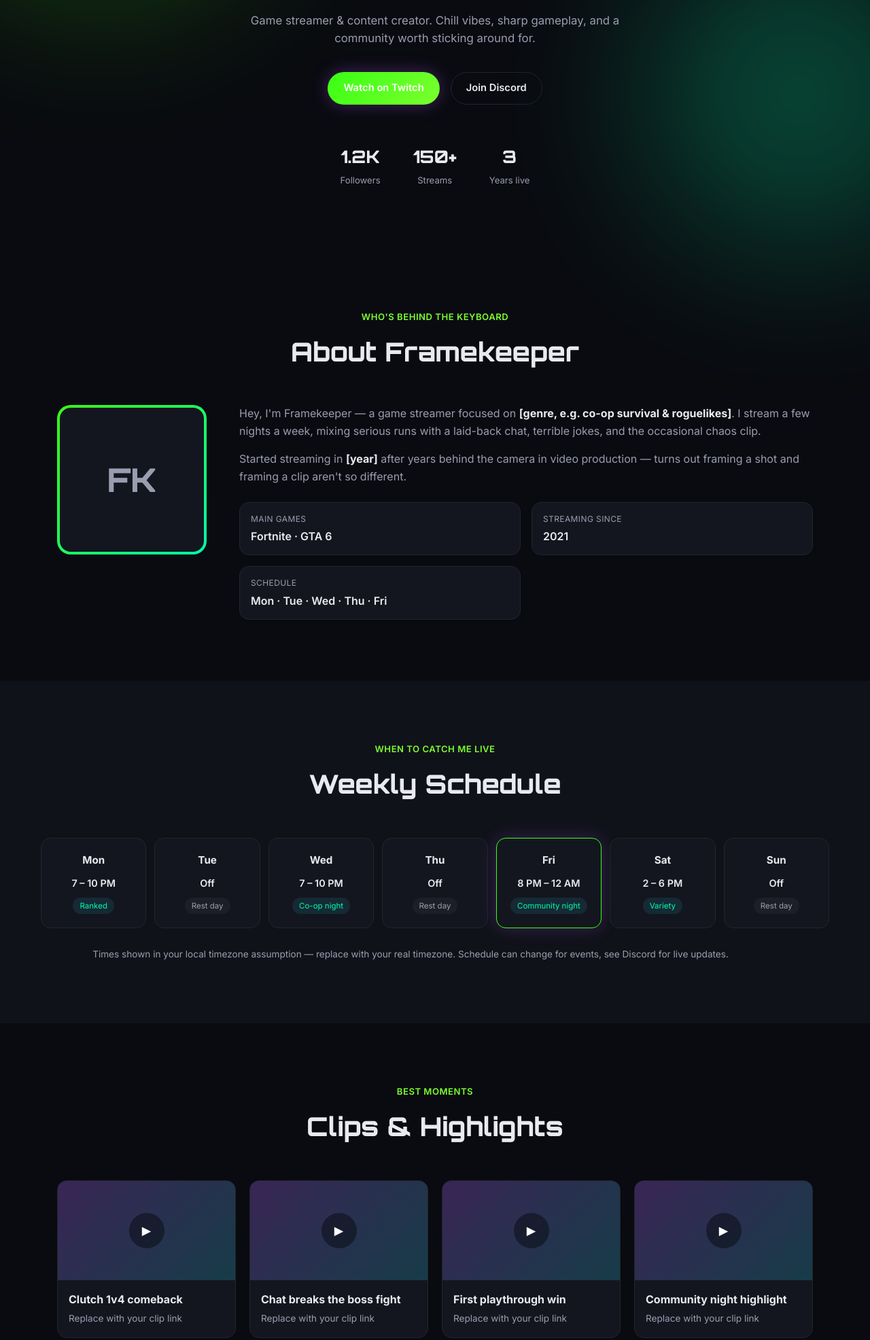
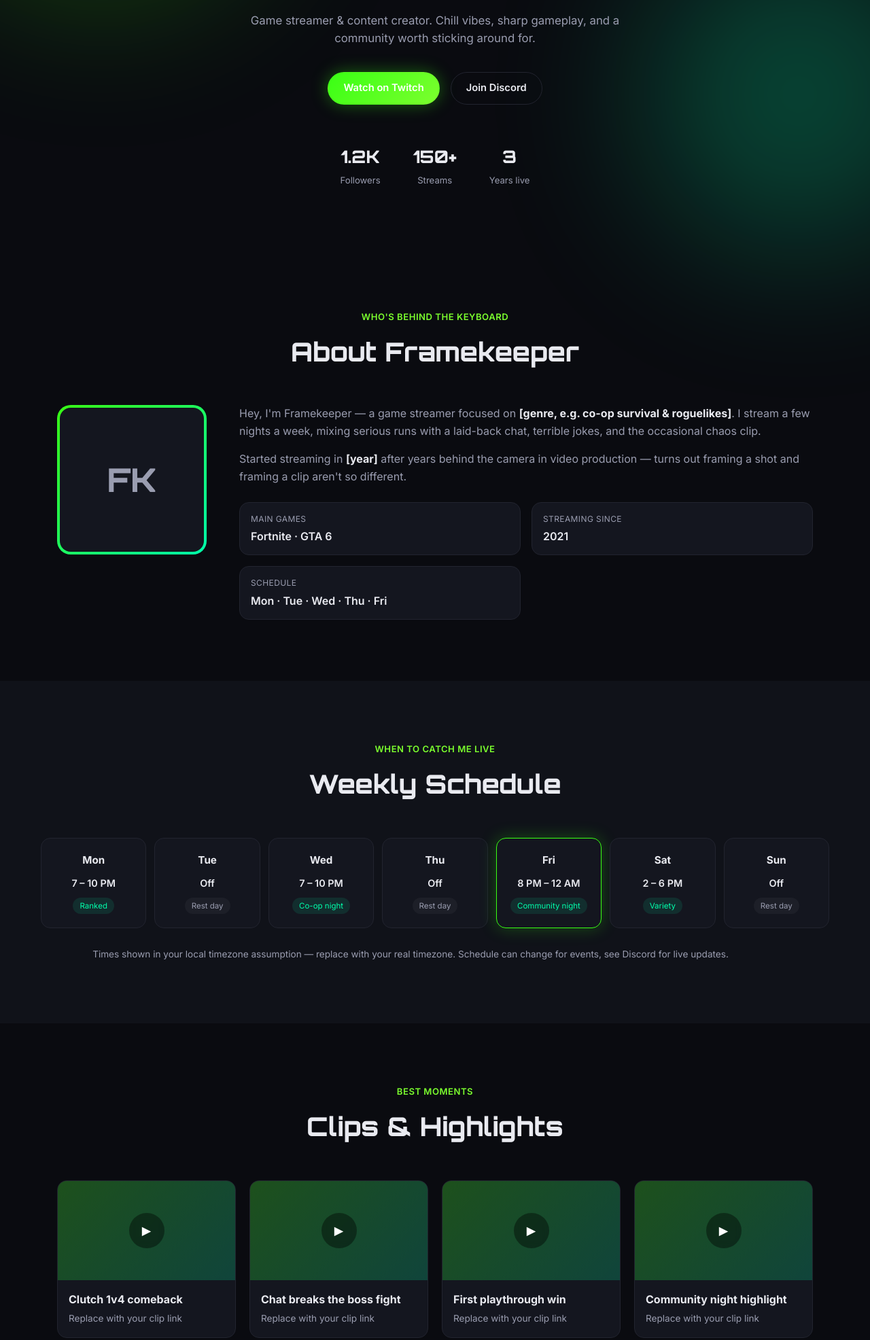
Before and after one commit to rubylaken-sudo/Framekeeper, a plain HTML site: page streamer-site/index.html in a window 1280 px wide. Shown: the part 356-2328 px from the top of the page at 68% size. Drawn offline with Linux system fonts and the light colour scheme.

Commit message:
Fix leftover purple/cyan colors and close path traversal in dev server
Some box-shadow/gradient rgba() values were hardcoded to the old
purple/cyan palette instead of the CSS variables, so they didn't
follow the green theme change. Also constrain devserver.ps1 to only
serve files inside its root directory.

Co-Authored-By: Claude Sonnet 5 <noreply@anthropic.com>

```diff
--- a/streamer-site/styles.css
+++ b/streamer-site/styles.css
@@ -126,9 +126,9 @@ a { color: inherit; text-decoration: none; }
 .btn-primary {
   background: linear-gradient(135deg, var(--purple), var(--pink));
   color: #fff;
-  box-shadow: 0 0 24px rgba(168, 85, 247, 0.35);
+  box-shadow: 0 0 24px rgba(57, 255, 20, 0.35);
 }
-.btn-primary:hover { box-shadow: 0 0 32px rgba(168, 85, 247, 0.55); }
+.btn-primary:hover { box-shadow: 0 0 32px rgba(57, 255, 20, 0.55); }
 
 .btn-ghost {
   background: transparent;
@@ -302,7 +302,7 @@ a { color: inherit; text-decoration: none; }
 }
 .day.today {
   border-color: var(--purple);
-  box-shadow: 0 0 24px rgba(168, 85, 247, 0.25);
+  box-shadow: 0 0 24px rgba(57, 255, 20, 0.25);
 }
 .day h3 { margin: 0 0 10px; font-size: 0.95rem; }
 .day .time { margin: 0 0 8px; font-weight: 600; font-size: 0.9rem; }
@@ -310,7 +310,7 @@ a { color: inherit; text-decoration: none; }
   display: inline-block;
   font-size: 0.72rem;
   color: var(--cyan);
-  background: rgba(34, 211, 238, 0.1);
+  background: rgba(0, 255, 171, 0.1);
   padding: 3px 10px;
   border-radius: 999px;
   margin: 0;
@@ -334,7 +334,7 @@ a { color: inherit; text-decoration: none; }
 .clip-card:hover { transform: translateY(-4px); border-color: var(--purple); }
 .clip-thumb {
   aspect-ratio: 16/9;
-  background: linear-gradient(135deg, rgba(168,85,247,0.25), rgba(34,211,238,0.2));
+  background: linear-gradient(135deg, rgba(57,255,20,0.25), rgba(0,255,171,0.2));
   display: flex; align-items: center; justify-content: center;
 }
 .clip-thumb .play {
```
Also changed, not shown: 1 other file.
